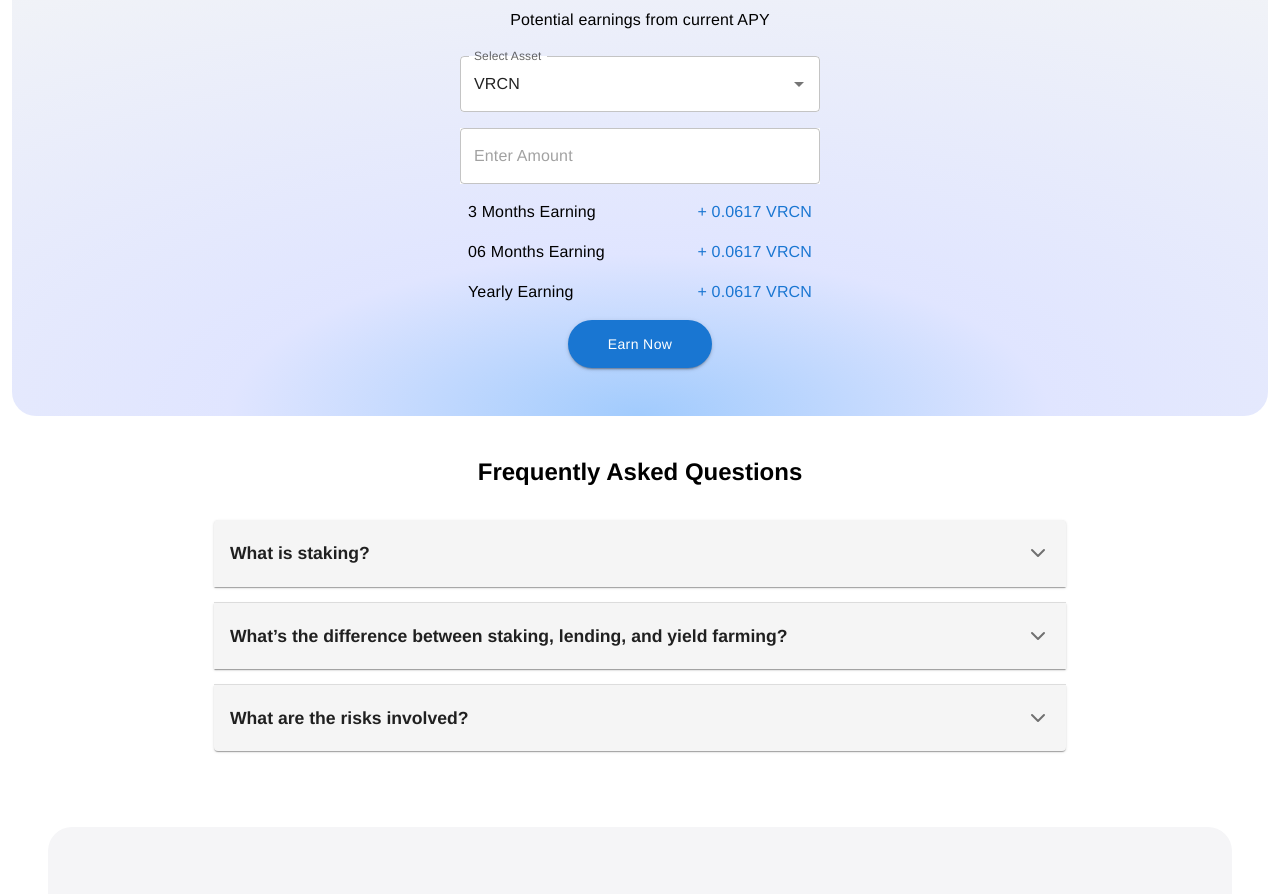
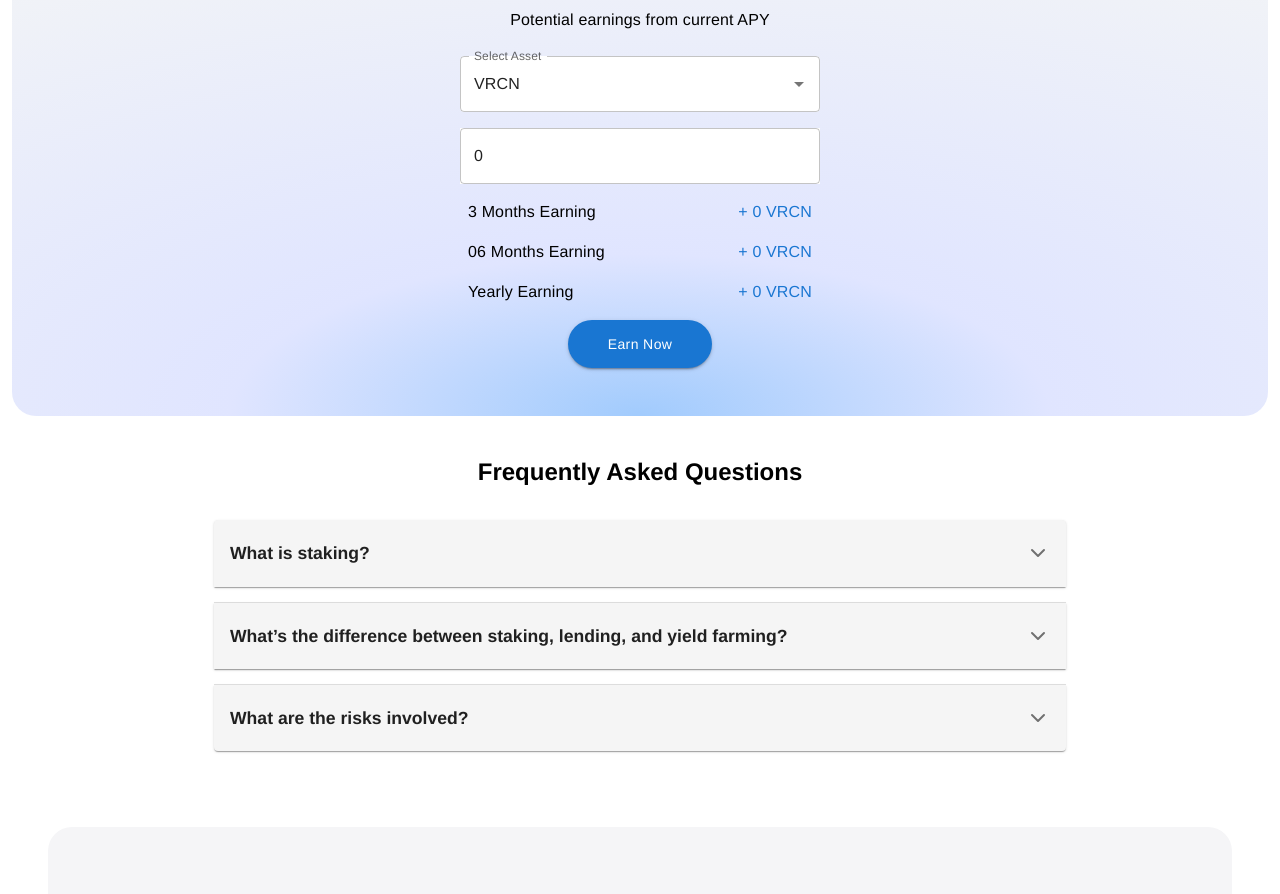
Before and after one commit to Aftab862/metaplayWallet, a React (Vite) app: page /staking in a window 1280 px wide. Shown: the part 1301-2195 px from the top of the page. Built offline with nearby package versions, Linux system fonts and the light colour scheme.

Commit message:
implement calculation in stacking

```diff
--- a/src/components/Caculator.jsx
+++ b/src/components/Caculator.jsx
@@ -1,4 +1,4 @@
-import React from 'react';
+import React, { useEffect, useState } from "react";
 import metaPlay from "../assets/MetaplayWallet.svg";
 import vrcn from "../assets/vrcn.png";
 import {
@@ -8,40 +8,85 @@ import {
     TextField,
     Typography,
     Stack,
-} from '@mui/material';
-import GenericButton from './GenericButton';
-import { useNavigate } from 'react-router-dom';
+} from "@mui/material";
+import GenericButton from "./GenericButton";
+import { useNavigate } from "react-router-dom";
 
 const coinOptions = [
     {
         id: 1,
-        label: 'VRCN',
+        label: "VRCN",
         icon: vrcn,
-        percentage: 0,
     },
     {
         id: 2,
-        label: 'MetaPlay',
+        label: "MetaPlay",
         icon: metaPlay,
-        percentage: 3,
     },
 ];
 
 const Calculator = () => {
-    const [value, setValue] = React.useState(coinOptions[0]);
+    const [value, setValue] = useState(coinOptions[0]);
+    const [inputValue, setInputValue] = useState(0);
+    const [calculatedValues, setCalculatedValues] = useState([0, 0, 0]); // just numbers
     const navigate = useNavigate();
+
+    // Constants
+    const EarningValue1 = 3; // %
+    const EarningValue2 = 5; // %
+    const EarningValue3 = 10; // %
+    const MetaPlayEarningPercentage = 1; // 1% daily
+    const MetaPlay3Months = 90;
+    const MetaPlay6Months = 180;
+    const MetaPlay12Months = 365;
+    const maxLimit = 10000000000;
+
+    useEffect(() => {
+        const userValue = Number(inputValue);
+
+        if (userValue > 0 && userValue <= maxLimit) {
+            let num1, num2, num3;
+
+            if (value.id === 1) {
+                num1 = (userValue * EarningValue1) / 100;
+                num2 = (userValue * EarningValue2) / 100;
+                num3 = (userValue * EarningValue3) / 100;
+            } else if (value.id === 2) {
+                const daily = (userValue * MetaPlayEarningPercentage) / 100;
+                num1 = daily * MetaPlay3Months;
+                num2 = daily * MetaPlay6Months;
+                num3 = daily * MetaPlay12Months;
+            }
+
+            setCalculatedValues([num1.toFixed(0), num2.toFixed(0), num3.toFixed(0)]);
+        } else {
+            setCalculatedValues([0, 0, 0]);
+        }
+    }, [value, inputValue]);
+
+
+    const InputHandler = (e) => {
+        let val = Number(e.target.value);
+        if (val <= 0) {
+            setInputValue(0);
+        } else if (val > maxLimit) {
+            setInputValue(maxLimit);
+        } else {
+            setInputValue(val);
+        }
+    };
+
+    const labels = ["3 Months Earning", "06 Months Earning", "Yearly Earning"];
 
     return (
         <Box
             sx={{
-                background: "radial-gradient(100% 100% at 50% 100%,#a1cbfd,#e0e5ff 32.64%,#f1f3f7)",
+                background:
+                    "radial-gradient(100% 100% at 50% 100%,#a1cbfd,#e0e5ff 32.64%,#f1f3f7)",
                 p: { xs: 3, sm: 4, md: 6 },
                 borderRadius: "24px",
-
-
             }}
-            className="flex flex-col w-full max-w-7xl rounded-3xl
-                    p-3 md:p-3 relative my-10  bg-opacity-30 backdrop-blur-xl "
+            className="flex flex-col w-full max-w-7xl rounded-3xl p-3 md:p-3 relative my-10 bg-opacity-30 backdrop-blur-xl "
         >
             <Box className="flex flex-col items-center text-center">
                 <Typography variant="h5" fontWeight="bold" mb={1}>
@@ -51,10 +96,10 @@ const Calculator = () => {
                     Potential earnings from current APY
                 </Typography>
 
-                <Stack spacing={2} >
+                <Stack spacing={2}>
                     <Autocomplete
                         disablePortal
-                        className=' mb-3 bg-white rounded w-auto md:w-90'
+                        className="mb-3 bg-white rounded w-auto md:w-90"
                         value={value}
                         onChange={(e, newValue) => setValue(newValue)}
                         options={coinOptions}
@@ -62,48 +107,61 @@ const Calculator = () => {
                         renderInput={(params) => (
                             <TextField {...params} label="Select Asset" variant="outlined" />
                         )}
-                        renderOption={(props, option) => (
+                        renderOption={(props, option) => {
+                            const { key, ...rest } = props; // extract key
+                            return (
                                 <Box
+                                    key={key}
                                     component="li"
-                                {...props}
+                                    {...rest}
                                     sx={{
-                                    display: 'flex',
-                                    alignItems: 'center',
+                                        display: "flex",
+                                        alignItems: "center",
                                         gap: 1,
                                         px: 2,
                                         py: 1,
-                                    borderBottom: '1px solid #f0f0f0',
-                                    '&:hover': { backgroundColor: '#f5f5f5' },
+                                        borderBottom: "1px solid #f0f0f0",
+                                        "&:hover": { backgroundColor: "#f5f5f5" },
                                     }}
                                 >
-                                <Avatar src={option.icon} alt={option.label} sx={{ width: 28, height: 28 }} />
-                                <Typography fontSize={14}>{option.label}</Typography>
+                                    <Avatar
+                                        src={option.icon}
+                                        alt={option.label}
+                                        sx={{ width: 28, height: 28 }}
+                                    />
+                                    <Typography fontSize={14}>
+                                        {option.label}
+                                        {option.percentage ? ` (${option.percentage}%)` : ""}
+                                    </Typography>
                                 </Box>
-                        )}
+                            );
+                        }}
                         isOptionEqualToValue={(option, val) => option.label === val.label}
                     />
 
+
                     <TextField
-                        placeholder="Enter Amount"
+                        placeholder="0"
                         variant="outlined"
                         type="number"
                         fullWidth
                         className="bg-white"
+                        inputProps={{ min: 0 }}
+                        onChange={InputHandler}
+                        value={inputValue}
                     />
 
-                    {[
-                        { label: "3 Months Earning", value: "+ 0.0617 VRCN" },
-                        { label: "06 Months Earning", value: "+ 0.0617 VRCN" },
-                        { label: "Yearly Earning", value: "+ 0.0617 VRCN" },
-                    ].map((item, idx) => (
+                    {labels.map((label, idx) => (
                         <Box
-                            key={idx}
+                            key={label}
                             display="flex"
                             justifyContent="space-between"
                             px={1}
                         >
-                            <Typography>{item.label}</Typography>
-                            <Typography color="primary">{item.value}</Typography>
+                            <Typography>{label}</Typography>
+                            <Typography color="primary">
+                                + {calculatedValues[idx]} VRCN
+                            </Typography>
                         </Box>
                     ))}
 
@@ -122,6 +180,7 @@ const Calculator = () => {
 };
 
 export default Calculator;
+
 
 
 
```
Lines whose indentation alone changed are shown as unchanged.
